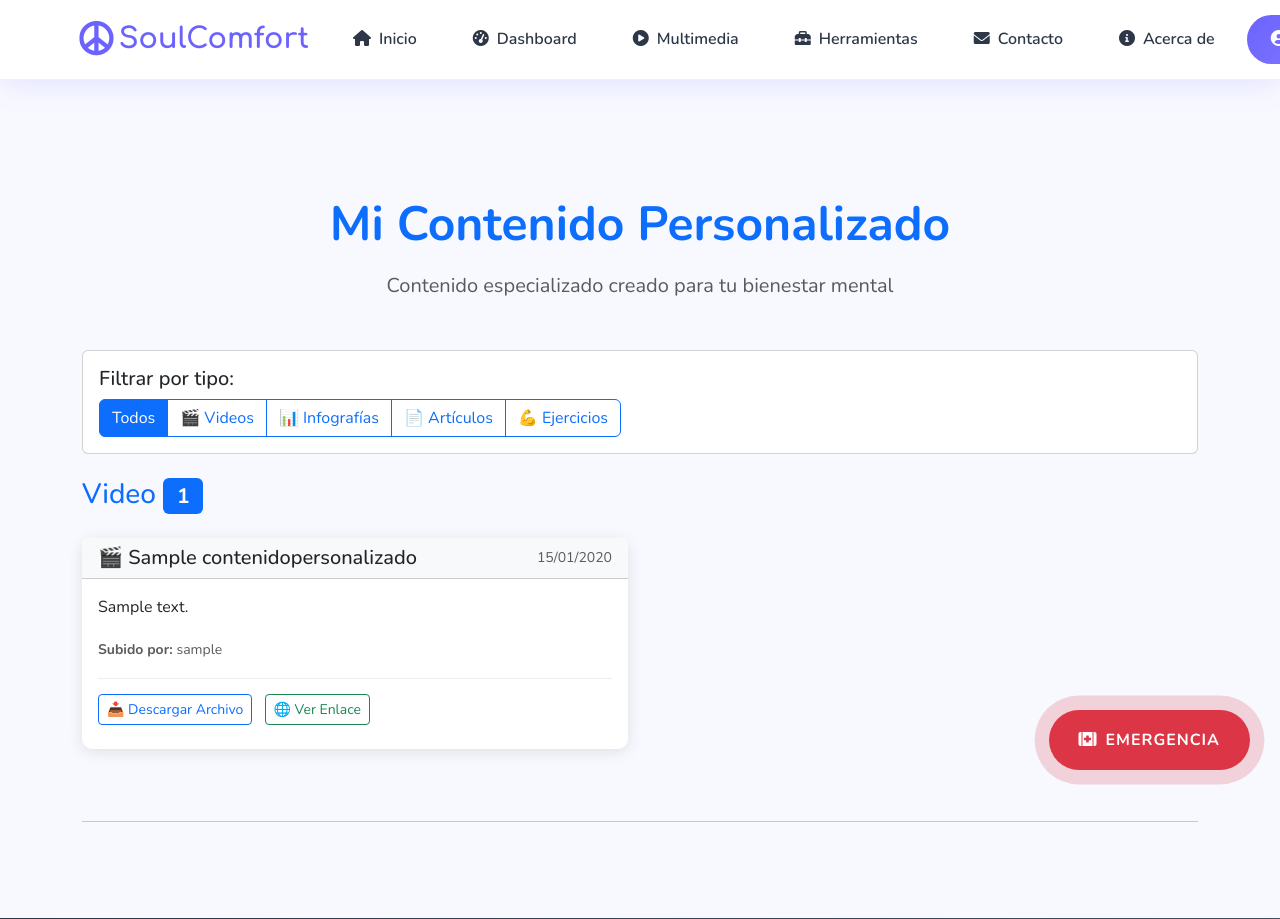
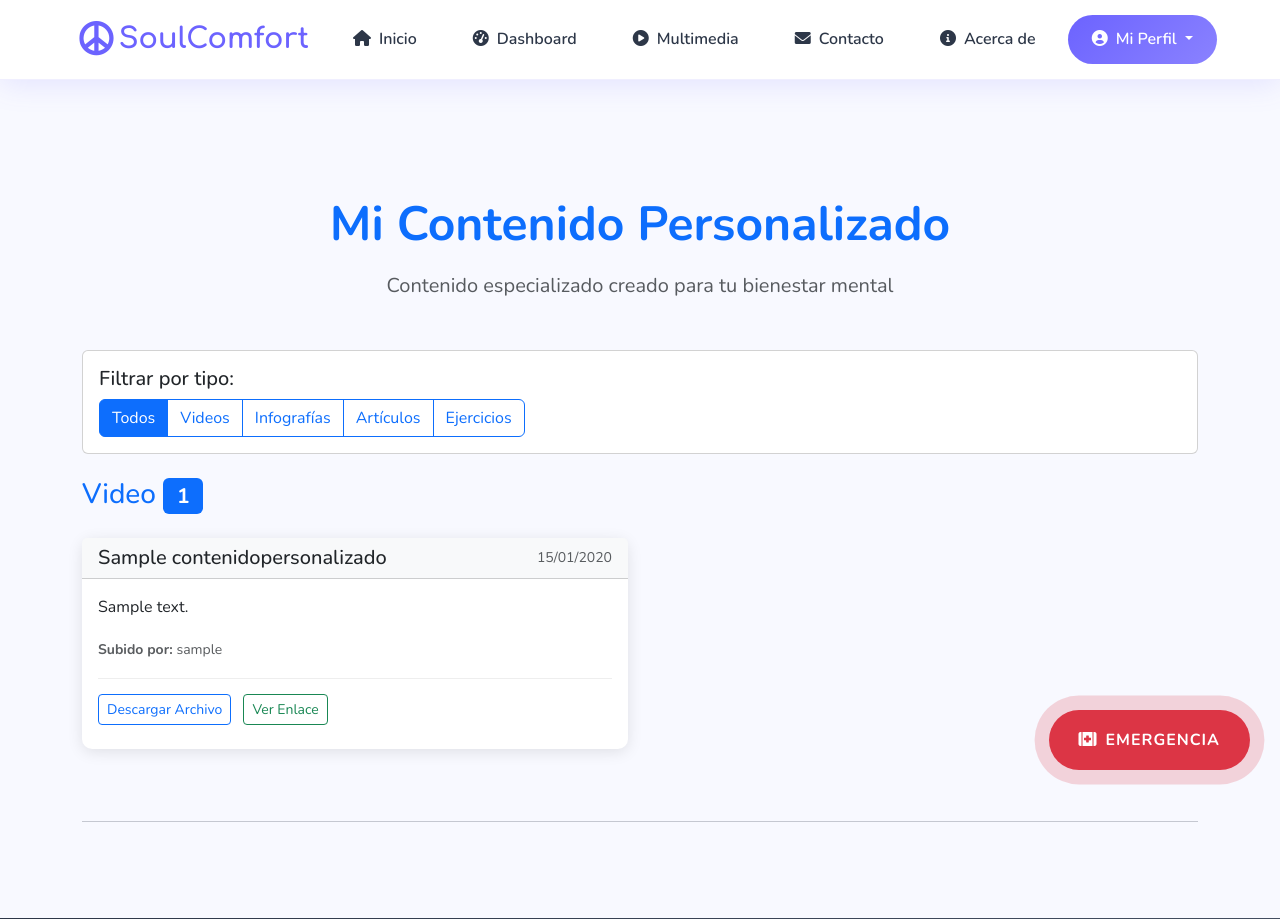
Before and after one commit to Rldn1/Parcial3, a Django app: page /mi-contenido/ in a window 1280 px wide. Shown: the top 919 px of the page. Run offline with Django 5.2, Linux system fonts and the light colour scheme; a user stored in the database is signed in; tables that the repository leaves empty hold one stand-in row (values such as "Sample post").

Commit message:
actualizacion

```diff
--- a/PYTHON_C3/miproyecto/miapp/templates/miapp/base.html
+++ b/PYTHON_C3/miproyecto/miapp/templates/miapp/base.html
@@ -646,14 +646,6 @@
                     </li>
                     {% endif %}
 
-                    <!-- KIT DE HERRAMIENTAS - Para autenticados excepto pasantes -->
-                    {% if user.is_authenticated %}
-                    <li class="nav-item">
-                        <a class="nav-link {% if request.resolver_match.url_name == 'recursos' %}active{% endif %}" href="{% url 'miapp:recursos' %}">
-                            <i class="fas fa-toolbox me-2"></i>Herramientas
-                        </a>
-                    </li>
-                    {% endif %}
 
                     <!-- CONTACTO - Para autenticados excepto pasantes -->
                     {% if user.is_authenticated %}
--- a/PYTHON_C3/miproyecto/miapp/templates/miapp/ver_contenido_personalizado.html
+++ b/PYTHON_C3/miproyecto/miapp/templates/miapp/ver_contenido_personalizado.html
@@ -23,10 +23,10 @@
                                 <h5 class="card-title">Filtrar por tipo:</h5>
                                 <div class="btn-group" role="group">
                                     <button type="button" class="btn btn-outline-primary active" data-filter="all">Todos</button>
-                                    <button type="button" class="btn btn-outline-primary" data-filter="video">🎬 Videos</button>
-                                    <button type="button" class="btn btn-outline-primary" data-filter="infografia">📊 Infografías</button>
-                                    <button type="button" class="btn btn-outline-primary" data-filter="articulo">📄 Artículos</button>
-                                    <button type="button" class="btn btn-outline-primary" data-filter="ejercicio">💪 Ejercicios</button>
+                                    <button type="button" class="btn btn-outline-primary" data-filter="video">Videos</button>
+                                    <button type="button" class="btn btn-outline-primary" data-filter="infografia">Infografías</button>
+                                    <button type="button" class="btn btn-outline-primary" data-filter="articulo">Artículos</button>
+                                    <button type="button" class="btn btn-outline-primary" data-filter="ejercicio">Ejercicios</button>
                                 </div>
                             </div>
                         </div>
@@ -46,7 +46,7 @@
                         <div class="col-lg-6 mb-4">
                             <div class="card h-100 content-card">
                                 <div class="card-header bg-light d-flex justify-content-between align-items-center">
-                                    <h5 class="mb-0">{{ item.get_tipo_icono }} {{ item.titulo }}</h5>
+                                    <h5 class="mb-0">{{ item.titulo }}</h5>
                                     <small class="text-muted">{{ item.fecha_creacion|date:"d/m/Y" }}</small>
                                 </div>
                                 <div class="card-body">
@@ -65,7 +65,7 @@
                                            class="btn btn-outline-primary btn-sm me-2 mb-2"
                                            target="_blank"
                                            download>
-                                            📥 Descargar Archivo
+                                            Descargar Archivo
                                         </a>
                                         {% endif %}
 
@@ -73,7 +73,7 @@
                                         <a href="{{ item.url }}"
                                            class="btn btn-outline-success btn-sm me-2 mb-2"
                                            target="_blank">
-                                            🌐 Ver Enlace
+                                            Ver Enlace
                                         </a>
                                         {% endif %}
                                     </div>
--- a/PYTHON_C3/miproyecto/miapp/views.py
+++ b/PYTHON_C3/miproyecto/miapp/views.py
@@ -221,7 +221,7 @@ def pasante_dashboard(request):
         'user': request.user,
         'stats': {
             'total_recursos': Recurso.objects.count(),
-            'total_consultas': FormularioContacto.objects.count(),
+            'total_herramientas': RecursosKit.objects.count(),           'total_consultas': FormularioContacto.objects.count(),
             'consultas_sin_responder': FormularioContacto.objects.filter(respondido=False).count(),
         }
     }
```
Also changed, not shown: PYTHON_C3/miproyecto/miapp/templates/miapp/pasante/subir_contenido.html (+6 -6 lines), PYTHON_C3/miproyecto/media/portadas/Captura_de_pantalla_2025-11-26_171000_IBcY2xC.png (added), PYTHON_C3/miproyecto/media/portadas/Captura_de_pantalla_2025-11-26_171208_LDI2r6P.png (added), 2 other files.
